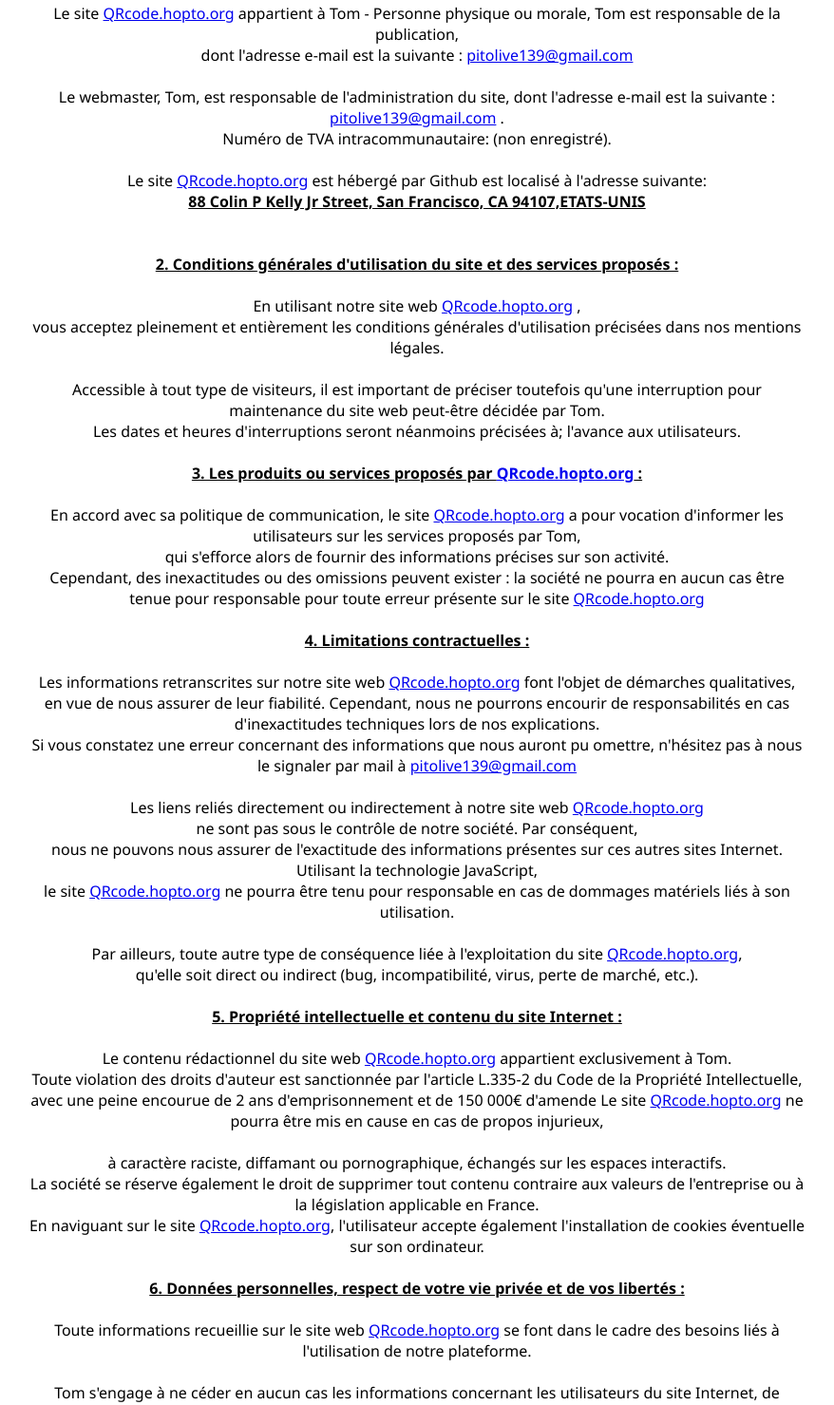
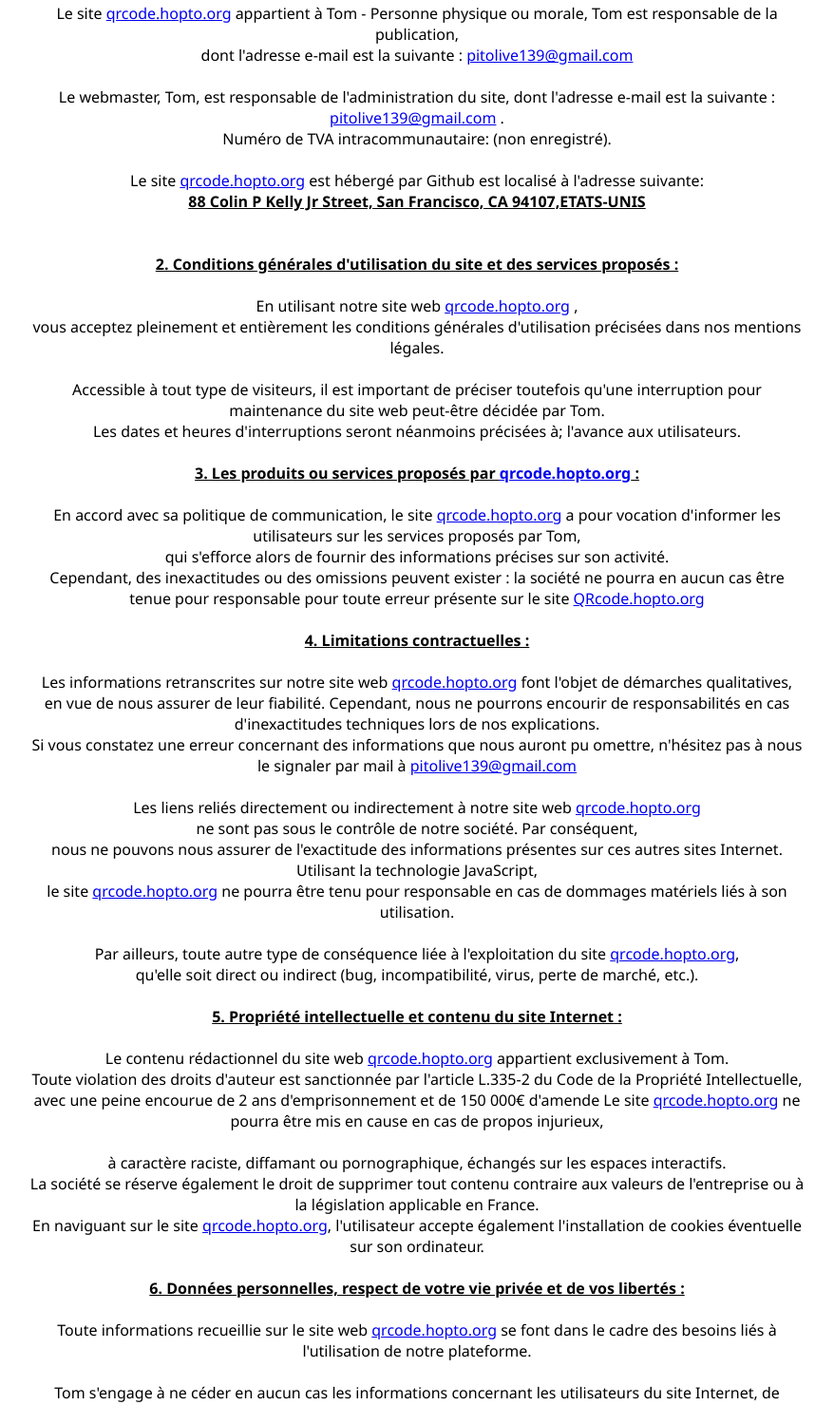
Before and after one commit to paulpierre58/5679-5694-2364-5697-1654, a plain HTML site: page mentions-legales.html in a window 1280 px wide. Shown: the part 253-1732 px from the top of the page at 95% size, without its empty margins (201-1079 px from the left). Drawn offline with Linux system fonts and the light colour scheme; files that its build step writes are made by us from their sources; a web font is replaced by a local one.

Commit message:
Update mentions-legales.html

```diff
--- a/mentions-legales.html
+++ b/mentions-legales.html
@@ -22,53 +22,53 @@
                 possible,<br>
                 de manière à en prendre connaissance fréquemment.<br><br>
 
-                Le site <a href="https://QRcode.hopto.org/">QRcode.hopto.org</a> appartient à Tom - Personne physique ou morale, Tom est responsable de la
+                Le site <a href="https://qrcode.hopto.org/">qrcode.hopto.org</a> appartient à Tom - Personne physique ou morale, Tom est responsable de la
                 publication,<br>
                 dont l'adresse e-mail est la suivante : <a href="mailto:pitolive139@gmail.com">pitolive139@gmail.com</a><br><br>
 
                 Le webmaster, Tom, est responsable de l'administration du site, dont l'adresse e-mail est la suivante :
                 <a href="mailto:pitolive139@gmail.com">pitolive139@gmail.com</a> .<br>
                 Numéro de TVA intracommunautaire: (non enregistré).<br><br>
-                Le site <a href="https://QRcode.hopto.org/">QRcode.hopto.org</a> est hébergé par Github est localisé à l'adresse suivante:<br>
+                Le site <a href="https://qrcode.hopto.org/">qrcode.hopto.org</a> est hébergé par Github est localisé à l'adresse suivante:<br>
                 <b>88 Colin P Kelly Jr Street, San Francisco, CA 94107,ETATS-UNIS</b><br><br>
 
                 <br><b>2. Conditions générales d'utilisation du site et des services proposés :</b><br><br>
-                En utilisant notre site web <a href="https://QRcode.hopto.org/">QRcode.hopto.org</a> ,<br>
+                En utilisant notre site web <a href="https://qrcode.hopto.org/">qrcode.hopto.org</a> ,<br>
                 vous acceptez pleinement et entièrement les conditions générales d'utilisation précisées dans nos mentions légales.<br><br>
                 Accessible à tout type de visiteurs, il est important de préciser toutefois qu'une interruption pour maintenance du site web peut-être décidée par Tom.<br>
                 Les dates et heures d'interruptions seront néanmoins précisées à; l'avance aux utilisateurs.<br><br>
 
-                <b>3. Les produits ou services proposés par <a href="https://QRcode.hopto.org/">QRcode.hopto.org</a> :</b><br><br>
-                En accord avec sa politique de communication, le site <a href="https://QRcode.hopto.org/">QRcode.hopto.org</a> a pour vocation d'informer les utilisateurs sur les services proposés par Tom,<br>
+                <b>3. Les produits ou services proposés par <a href="https://qrcode.hopto.org/">qrcode.hopto.org</a> :</b><br><br>
+                En accord avec sa politique de communication, le site <a href="https://qrcode.hopto.org/">qrcode.hopto.org</a> a pour vocation d'informer les utilisateurs sur les services proposés par Tom,<br>
                 qui s'efforce alors de fournir des informations précises sur son activité.<br>
                 Cependant, des inexactitudes ou des omissions peuvent exister : la société ne pourra en aucun cas être tenue pour responsable pour toute erreur présente sur le site <a href="https://QRcode.hopto.org/">QRcode.hopto.org</a><br><br>
 
                 <b>4. Limitations contractuelles :</b><br><br>
-                Les informations retranscrites sur notre site web <a href="https://QRcode.hopto.org/">QRcode.hopto.org</a> font l'objet de démarches qualitatives,<br>
+                Les informations retranscrites sur notre site web <a href="https://qrcode.hopto.org/">qrcode.hopto.org</a> font l'objet de démarches qualitatives,<br>
                 en vue de nous assurer de leur fiabilité. Cependant, nous ne pourrons encourir de responsabilités en cas d'inexactitudes techniques lors de nos explications.<br>
                 Si vous constatez une erreur concernant des informations que nous auront pu omettre, n'hésitez pas à nous le signaler par mail à <a href="mailto:pitolive139@gmail.com">pitolive139@gmail.com</a><br><br>
 
-                Les liens reliés directement ou indirectement à notre site web <a href="https://QRcode.hopto.org/">QRcode.hopto.org</a><br>
+                Les liens reliés directement ou indirectement à notre site web <a href="https://qrcode.hopto.org/">qrcode.hopto.org</a><br>
                 ne sont pas sous le contrôle de notre société. Par conséquent,<br>
                 nous ne pouvons nous assurer de l'exactitude des informations présentes sur ces autres sites Internet.<br>
                 Utilisant la technologie JavaScript,<br>
-                le site <a href="https://QRcode.hopto.org/">QRcode.hopto.org</a> ne pourra être tenu pour responsable en cas de dommages matériels liés à son utilisation.<br><br>
+                le site <a href="https://qrcode.hopto.org/">qrcode.hopto.org</a> ne pourra être tenu pour responsable en cas de dommages matériels liés à son utilisation.<br><br>
 
-                Par ailleurs, toute autre type de conséquence liée à l'exploitation du site <a href="https://QRcode.hopto.org/">QRcode.hopto.org</a>,<br>
+                Par ailleurs, toute autre type de conséquence liée à l'exploitation du site <a href="https://qrcode.hopto.org/">qrcode.hopto.org</a>,<br>
                 qu'elle soit direct ou indirect (bug, incompatibilité, virus, perte de marché, etc.).<br><br>
 
                 <b>5. Propriété intellectuelle et contenu du site Internet :</b><br><br>
-                Le contenu rédactionnel du site web <a href="https://QRcode.hopto.org/">QRcode.hopto.org</a> appartient exclusivement à Tom.<br>
+                Le contenu rédactionnel du site web <a href="https://qrcode.hopto.org/">qrcode.hopto.org</a> appartient exclusivement à Tom.<br>
                 Toute violation des droits d'auteur est sanctionnée par l'article L.335-2 du Code de la Propriété Intellectuelle,<br>
-                avec une peine encourue de 2 ans d'emprisonnement et de 150 000€ d'amende Le site <a href="https://QRcode.hopto.org/">QRcode.hopto.org</a> ne pourra être mis en cause en cas de propos injurieux,<br><br>
+                avec une peine encourue de 2 ans d'emprisonnement et de 150 000€ d'amende Le site <a href="https://qrcode.hopto.org/">qrcode.hopto.org</a> ne pourra être mis en cause en cas de propos injurieux,<br><br>
 
                 à caractère raciste, diffamant ou pornographique, échangés sur les espaces interactifs.<br>
                 La société se réserve également le droit de supprimer tout contenu contraire aux valeurs de l'entreprise ou à la législation applicable en France.<br>
-                En naviguant sur le site <a href="https://QRcode.hopto.org/">QRcode.hopto.org</a>, l'utilisateur accepte également l'installation de cookies éventuelle sur son ordinateur.<br><br>
+                En naviguant sur le site <a href="https://qrcode.hopto.org/">qrcode.hopto.org</a>, l'utilisateur accepte également l'installation de cookies éventuelle sur son ordinateur.<br><br>
 
 
                 <b>6. Données personnelles, respect de votre vie privée et de vos libertés :</b><br><br>
-                Toute informations recueillie sur le site web <a href="https://QRcode.hopto.org/">QRcode.hopto.org</a> se font dans le cadre des besoins liés à l'utilisation de notre plateforme.<br><br>
+                Toute informations recueillie sur le site web <a href="https://qrcode.hopto.org/">qrcode.hopto.org</a> se font dans le cadre des besoins liés à l'utilisation de notre plateforme.<br><br>
                 Tom s'engage à ne céder en aucun cas les informations concernant les utilisateurs du site Internet, de quelque façon qu'il soit (vente, échange, prêt, location, don).<br><br>
                 Conformément à la loi "informatique et libertés" du 6 janvier 1978 modifiée en 2004,<br>
                 l'utilisateur bénéficie d'un droit d'accès et de rectification aux informations le concernant,<br>
@@ -78,7 +78,7 @@
                 la loi du 1er juillet 1998 transposant la directive 96/9 du 11 mars 1996 relative à la protection juridique des bases de données.<br><br>
 
                 <b>7. Droit applicable et loisconcernées :</b><br><br>
-                Soumis au droit français, le site web <a href="https://QRcode.hopto.org/">QRcode.hopto.org</a> est encadré par la loi n° 2004-2005 du 21 juin 2004 pour la confiance dans l'économie numérique,<br>
+                Soumis au droit français, le site web <a href="https://qrcode.hopto.org/">qrcode.hopto.org</a> est encadré par la loi n° 2004-2005 du 21 juin 2004 pour la confiance dans l'économie numérique,<br>
                 l'article L.335-2 du Code de la Propriété Intellectuelle et la loi "informatique et libertés" du 6 janvier 1978 modifiée en 2004.
             </p>
         </div>
```
